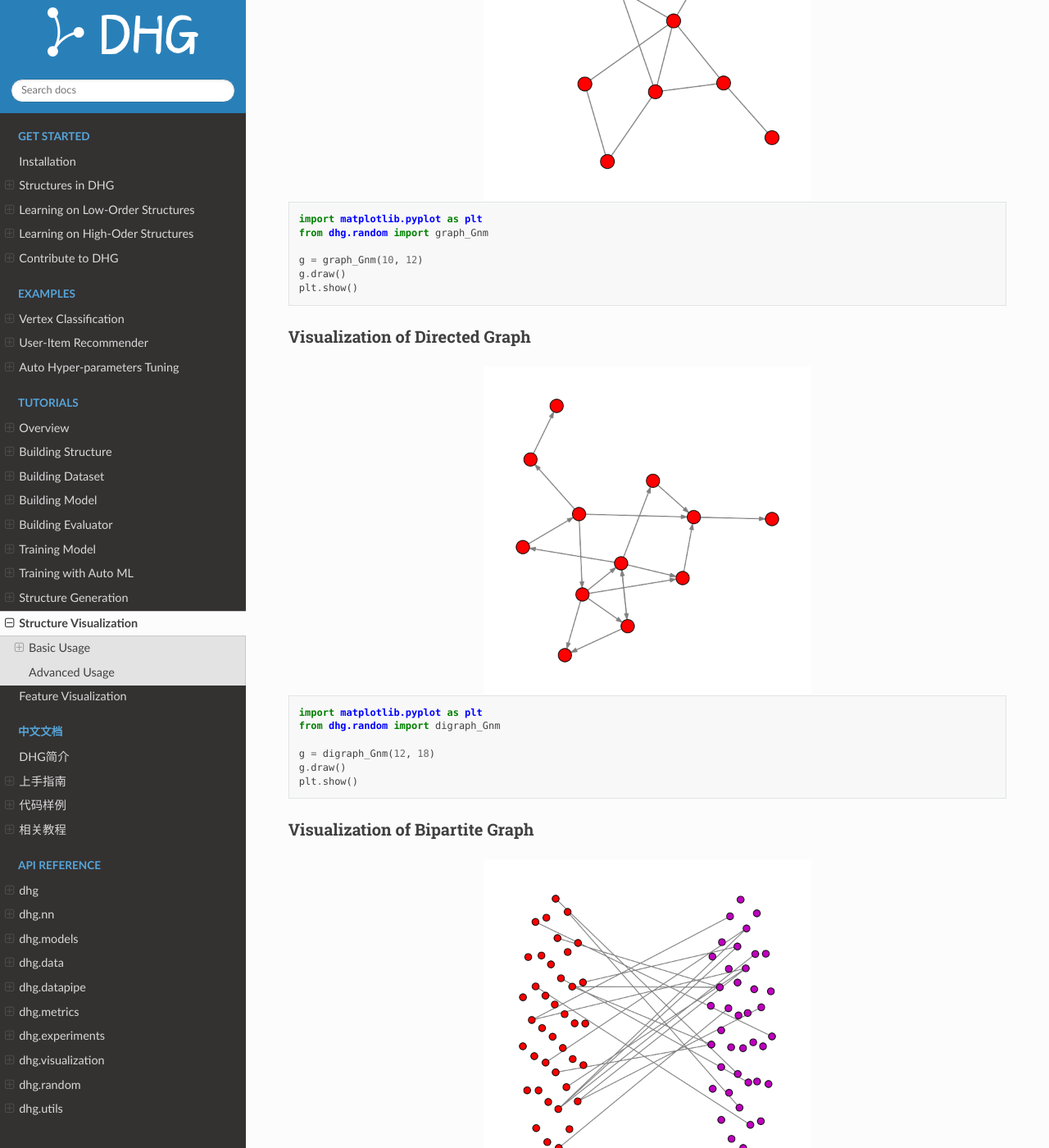
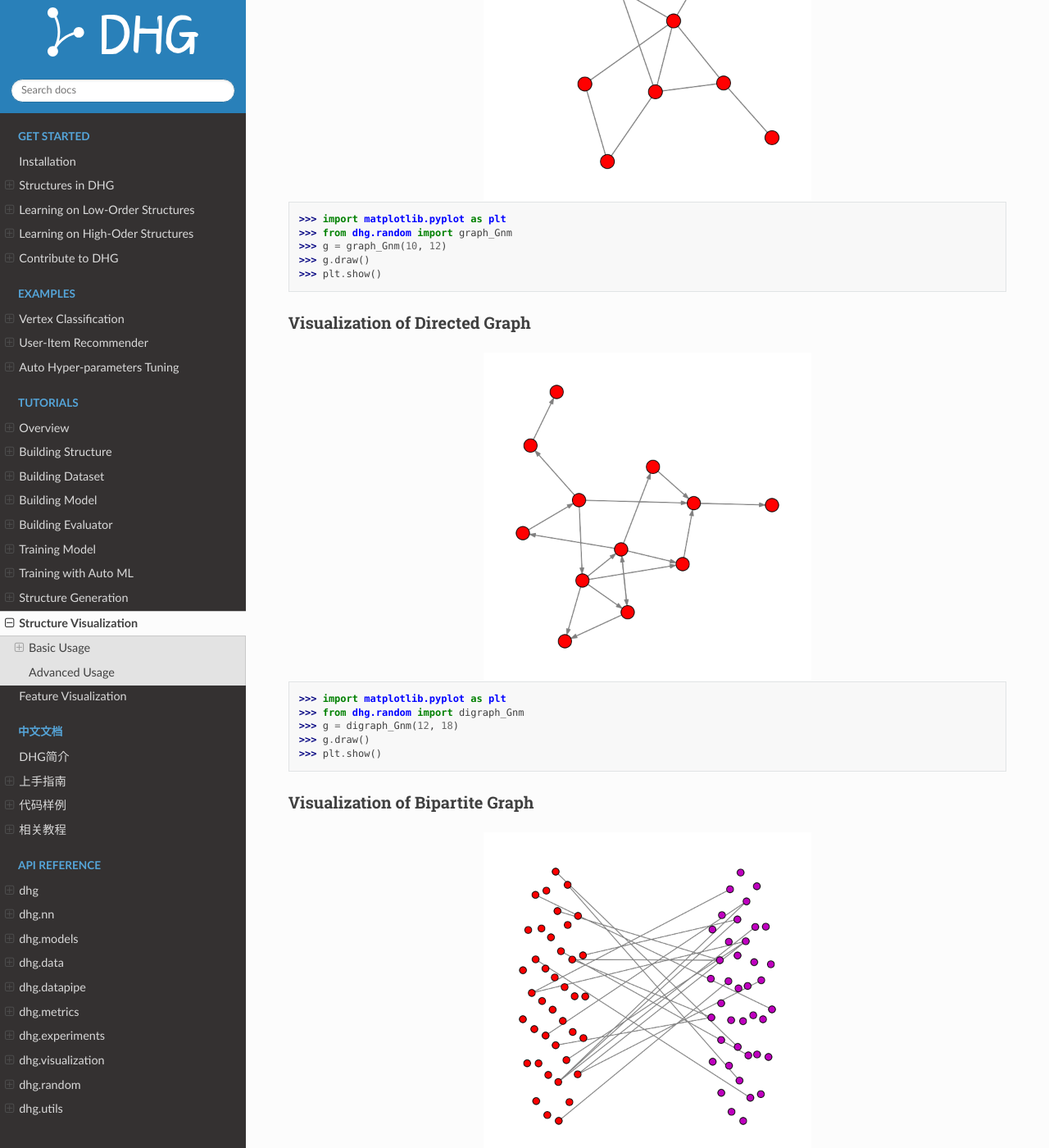
Before and after one commit to iMoonLab/DeepHypergraph, a Sphinx documentation site: the page built from docs/source/tutorial/vis_structure.rst, in a window 1280 px wide and 1400 px high, scrolled down 670 px. Shown: the whole window at 82% size. Built offline with Sphinx 7.4.7 and the Read the Docs theme 2.0.0, drawn with Linux system fonts in a browser that asks for light colours; some of the changed text lies outside the part shown.

```diff
--- a/docs/source/tutorial/vis_structure.rst
+++ b/docs/source/tutorial/vis_structure.rst
@@ -24,12 +24,11 @@ Visualization of Undirected Graph
 
 .. code-block:: python
 
-    import matplotlib.pyplot as plt
-    from dhg.random import graph_Gnm
-
-    g = graph_Gnm(10, 12)
-    g.draw()
-    plt.show()
+    >>> import matplotlib.pyplot as plt
+    >>> from dhg.random import graph_Gnm
+    >>> g = graph_Gnm(10, 12)
+    >>> g.draw()
+    >>> plt.show()
 
 
 Visualization of Directed Graph
@@ -42,12 +41,11 @@ Visualization of Directed Graph
 
 .. code-block:: python
 
-    import matplotlib.pyplot as plt
-    from dhg.random import digraph_Gnm
-
-    g = digraph_Gnm(12, 18)
-    g.draw()
-    plt.show()
+    >>> import matplotlib.pyplot as plt
+    >>> from dhg.random import digraph_Gnm
+    >>> g = digraph_Gnm(12, 18)
+    >>> g.draw()
+    >>> plt.show()
 
 
 Visualization of Bipartite Graph
@@ -61,12 +59,11 @@ Visualization of Bipartite Graph
 
 .. code-block:: python
 
-    import matplotlib.pyplot as plt
-    from dhg.random import bigraph_Gnm
-
-    g = bigraph_Gnm(30, 40, 20)
-    g.draw()
-    plt.show()
+    >>> import matplotlib.pyplot as plt
+    >>> from dhg.random import bigraph_Gnm
+    >>> g = bigraph_Gnm(30, 40, 20)
+    >>> g.draw()
+    >>> plt.show()
 
 
 Visualization of Undirected Hypergraph
```
Also changed, not shown: other parts of docs/source/tutorial/vis_structure.rst (+5 -6 lines).
